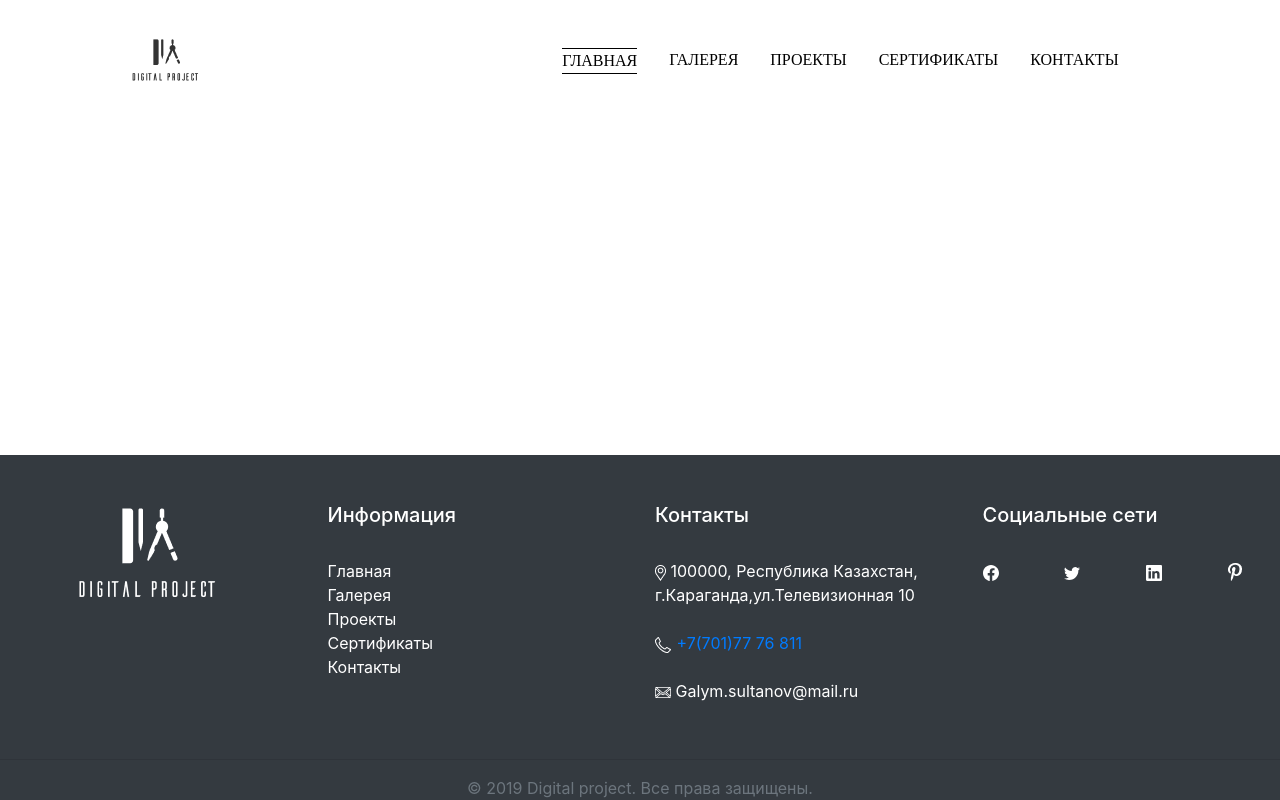
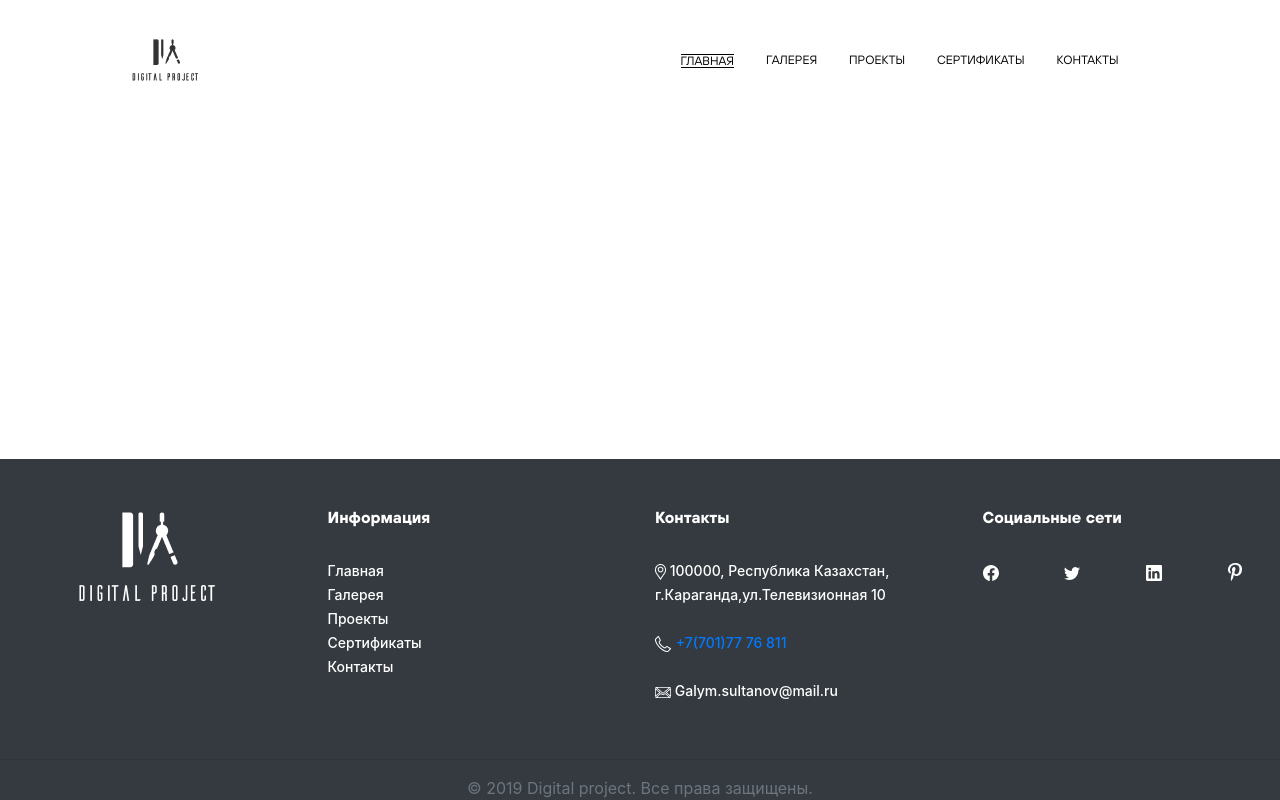
Before and after one commit to Sannetta/Digital-Project, a plain HTML site: page Шапка и футер/index.html in a window 1280 px wide. Drawn offline with nearby package versions, Linux system fonts and the light colour scheme; files whose address does not match are found by name.

Commit message:
изменения в шрифтах

```diff
--- a/Шапка и футер/index.html
+++ b/Шапка и футер/index.html
@@ -42,10 +42,26 @@
      padding-left: 5%;
  }
  .your-style {
-    font-family: 'TT Hoves-Light';
+    font-family: 'TTHoves-Regular';
     font-weight: 300;
     font-style: normal;
-
+    font-size: 12px;
+    line-height: 12px;
+    text-transform: uppercase;
+}
+.your-style1 {
+  font-family: "TTHoves-Bold";
+font-style: normal;
+font-weight: bold;
+font-size: 16px;
+line-height: 20px;
+}
+.your-style2 {
+  font-family: "TTHoves-Light"
+font-style: normal;
+font-weight: 500;
+font-size: 14px;
+line-height: 24px;
 }
 .nav-link {
     text-decoration-line: none;
@@ -80,19 +96,19 @@ border-color: black;
           </div>
           <ul class="nav justify-content-end wid your-style">
             <li class="nav-item">
-              <a class="nav-link active" aria-current="page" href="#"> <hr class="hrsize">ГЛАВНАЯ<hr class="hrsize"></a>
+              <a class="nav-link active" aria-current="page" href="#"> <hr class="hrsize">Главная<hr class="hrsize"></a>
             </li>
             <li class="nav-item">
-              <a class="nav-link" href="#"> ГАЛЕРЕЯ </a>
+              <a class="nav-link" href="#">Галерея</a>
             </li>
             <li class="nav-item">
-              <a class="nav-link" href="#">ПРОЕКТЫ</a>
+              <a class="nav-link" href="#">Проекты</a>
             </li>
             <li class="nav-item">
-                <a class="nav-link" href="#">СЕРТИФИКАТЫ</a>
+                <a class="nav-link" href="#">Сертификаты</a>
               </li>
             <li class="nav-item">
-              <a class="nav-link " href="#" >КОНТАКТЫ</a>
+              <a class="nav-link " href="#" >Контакты</a>
             </li>
           </ul>
         </nav>
@@ -105,9 +121,9 @@ border-color: black;
               <img class="navbar-brand pad " src="Group 11 1.png"  alt="icon"></img>
             </div>
 
-            <div class="col-3 col-md ">
-              <h5>Информация</h5>
-              <ul class="list-unstyled text-small py-4">
+            <div class="col-3 col-md  ">
+              <h5 class="your-style1">Информация</h5>
+              <ul class="list-unstyled text-small py-4 your-style2">
                 <li><a href="" class="link-secondary">Главная</a> </li>
                 <li><a href="" class="link-secondary">Галерея</a> </li>
                 <li><a href="" class="link-secondary">Проекты</a> </li>
@@ -116,8 +132,8 @@ border-color: black;
               </ul>
             </div>
             <div class="col-3 col-md">
-              <h5>Контакты</h5>
-              <ul class="list-unstyled text-small py-4 ">
+              <h5 class="your-style1">Контакты</h5>
+              <ul class="list-unstyled text-small py-4 your-style2 ">
                 <li> <img src="Vector.png" alt="adres"> 100000, Республика Казахстан, г.Караганда,ул.Телевизионная 10  </li>
 
                 <br /><li> <img src="telephone.png" alt="phone">  <a class="addres" href="tel:+77017776811">+7(701)77 76 811</a>  </li>
@@ -125,7 +141,7 @@ border-color: black;
               </ul>
             </div>
             <div class="col-3 col-md ">
-              <h5>Социальные сети</h5>
+              <h5 class="your-style1">Социальные сети</h5>
               <div class="row py-4 ">
              <div class="col ">
               <a href="" class="link-secondary"></a><svg xmlns="http://www.w3.org/2000/svg" width="16" height="16" fill="currentColor" class="bi bi-facebook" viewBox="0 0 16 16">
```
